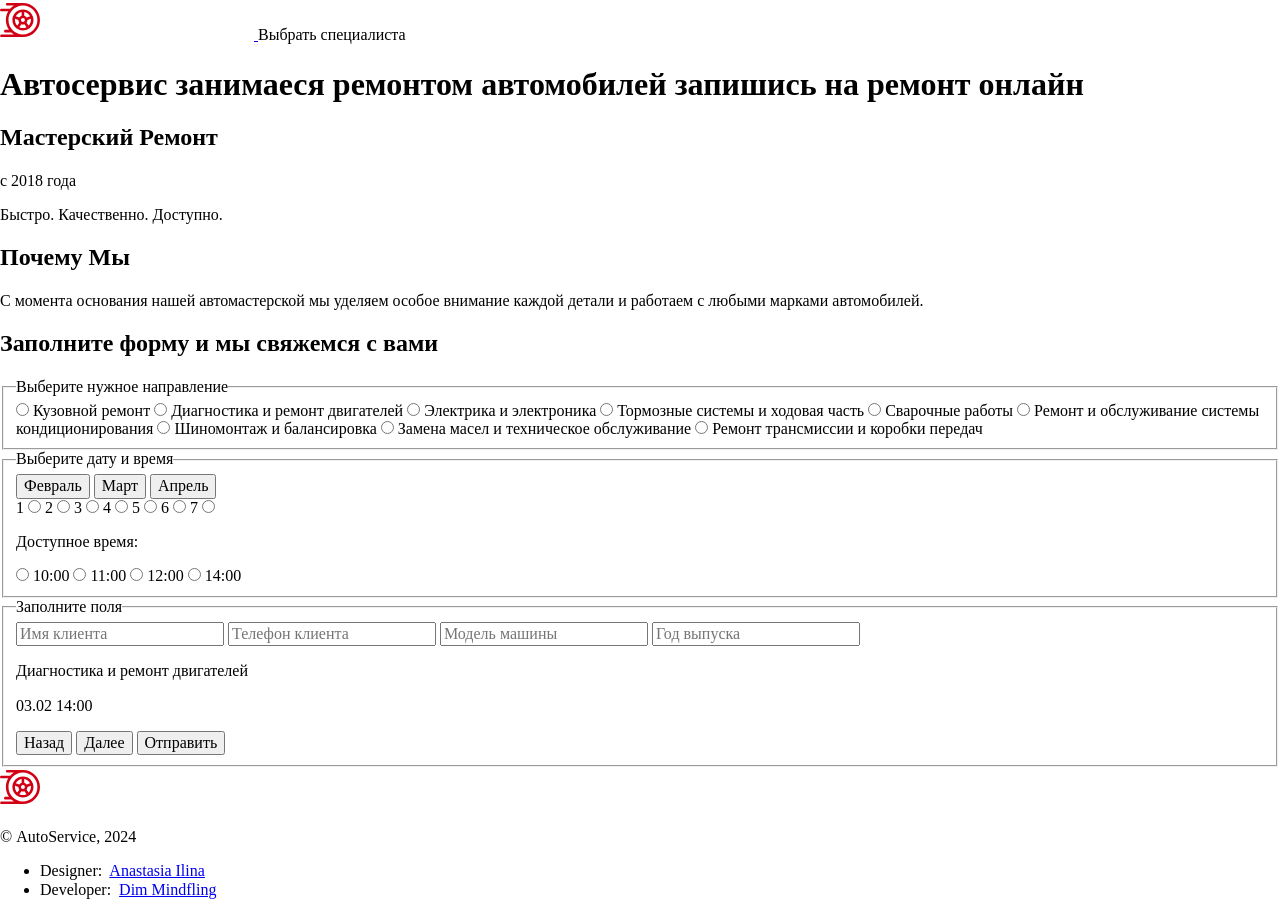
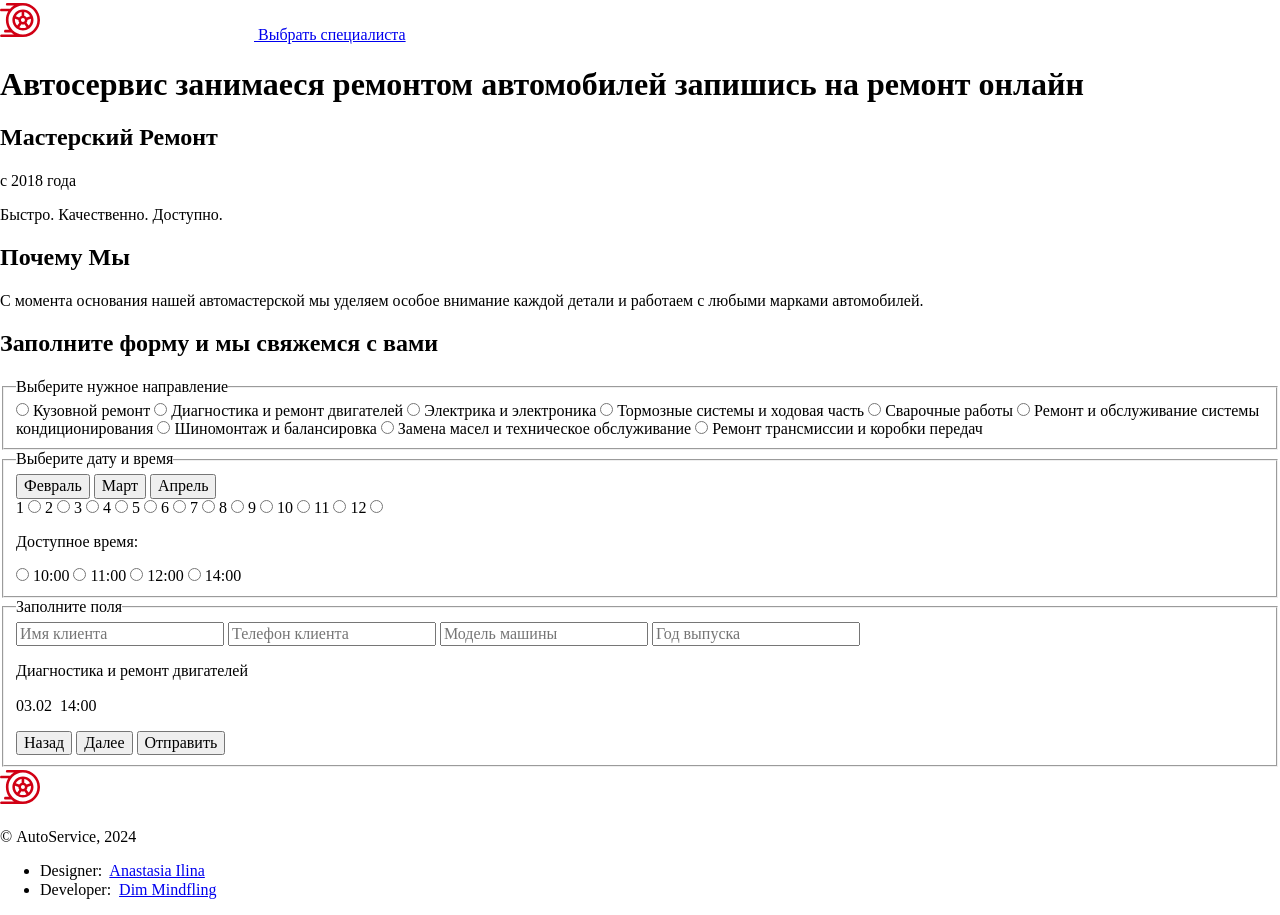
Before and after one commit to mindfling/ME_AutoService_workshop_Vite_scss, a website built with Vite: page index.html in a window 1280 px wide. Built offline with nearby package versions, Linux system fonts and the light colour scheme.

Commit message:
feat form

```diff
--- a/index.html
+++ b/index.html
@@ -7,6 +7,8 @@
   <meta name="viewport" content="width=device-width, initial-scale=1.0" />
   <title>Auto Service project Vite + TS + scss</title>
   <link rel="stylesheet" href="node_modules/normalize.css">
+
+  <link rel="stylesheet" href="./styles/global.css">
 </head>
 
 <body class="page">
@@ -54,7 +56,7 @@
             fill="#D10014" />
         </svg>
       </a>
-      <a class="header__button btn btn__white" title="Перейти к выбору мастера">
+      <a href="#contact" class="header__link header__link_white" title="Перейти к выбору мастера">
         Выбрать специалиста
       </a>
     </div>
@@ -96,11 +98,10 @@
     <section class="contact">
       <div class="container contact__container">
         <h2 class="contact__title">
-          Заполните форму и мы <span class="contact__title contact__title_red">свяжемся с вами</span>
+          Заполните форму и мы <span class="contact__title_red">свяжемся с вами</span>
         </h2>
 
-        <form action="#" method="get" class="contact__form form">
-
+        <form class="contact__form form">
           <fieldset class="form__fieldset form__fieldset_type">
             <legend class="form__title">Выберите нужное направление</legend>
 
@@ -153,25 +154,40 @@
 
             <div class="form__days">
               <label class="form__item radio">1
-                <input type="radio" name="day" class="radio__input">
+                <input class="radio__input" type="radio" name="day">
               </label>
               <label class="form__item radio">2
-                <input type="radio" name="day" class="radio__input">
+                <input class="radio__input" type="radio" name="day">
               </label>
               <label class="form__item radio">3
-                <input type="radio" name="day" class="radio__input">
+                <input class="radio__input" type="radio" name="day">
               </label>
               <label class="form__item radio">4
-                <input type="radio" name="day" class="radio__input">
+                <input class="radio__input" type="radio" name="day">
               </label>
               <label class="form__item radio">5
-                <input type="radio" name="day" class="radio__input">
+                <input class="radio__input" type="radio" name="day">
               </label>
               <label class="form__item radio">6
-                <input type="radio" name="day" class="radio__input">
+                <input class="radio__input" type="radio" name="day">
               </label>
               <label class="form__item radio">7
-                <input type="radio" name="day" class="radio__input">
+                <input class="radio__input" type="radio" name="day">
+              </label>
+              <label class="form__item radio">8
+                <input class="radio__input" type="radio" name="day">
+              </label>
+              <label class="form__item radio">9
+                <input class="radio__input" type="radio" name="day">
+              </label>
+              <label class="form__item radio">10
+                <input class="radio__input" type="radio" name="day">
+              </label>
+              <label class="form__item radio">11
+                <input class="radio__input" type="radio" name="day">
+              </label>
+              <label class="form__item radio">12
+                <input class="radio__input" type="radio" name="day">
               </label>
             </div>
 
@@ -179,25 +195,25 @@
               <p class="form__text">Доступное время:</p>
 
               <label class="form__item radio">
-                <input type="radio" name="time" class="radio-input">
+                <input class="radio-input" type="radio" name="time">
                 <span class="form__day">10:00</span>
               </label>
               <label class="form__item">
-                <input type="radio" name="time" class="radio-input">
+                <input class="radio-input" type="radio" name="time">
                 <span class="form__day">11:00</span>
               </label>
               <label class="form__item">
-                <input type="radio" name="time" class="radio-input">
+                <input class="radio-input" type="radio" name="time">
                 <span class="form__day">12:00</span>
               </label>
               <label class="form__item">
-                <input type="radio" name="time" class="radio-input">
+                <input class="radio-input" type="radio" name="time">
                 <span class="form__day">14:00</span>
               </label>
             </div>
           </fieldset>
 
-          <fieldset class="form__fieldset form__fieldset_info info">
+          <fieldset class="form__fieldset form__fieldset_info">
             <legend class="form__title">Заполните поля</legend>
 
             <input type="text" name="name" placeholder="Имя клиента" class="form__input" required>
@@ -206,9 +222,10 @@
             <input type="text" name="year" placeholder="Год выпуска" class="form__input">
 
             <div class="form__info">
-              <p class="form__text info__type">Диагностика и ремонт двигателей</p>
+              <p class="form__text form__info-type">Диагностика и ремонт двигателей</p>
               <p class="form__info-time">
-                <time class="form__info-date-time" datatime="2024-02-03 14:00">03.02&nbsp;14:00</time>
+                <time class="form__info-date" datatime="2024-02-03">03.02</time>&nbsp;
+                <time class="form__info-time" datatime="14:00">14:00</time>
               </p>
             </div>
 
```
